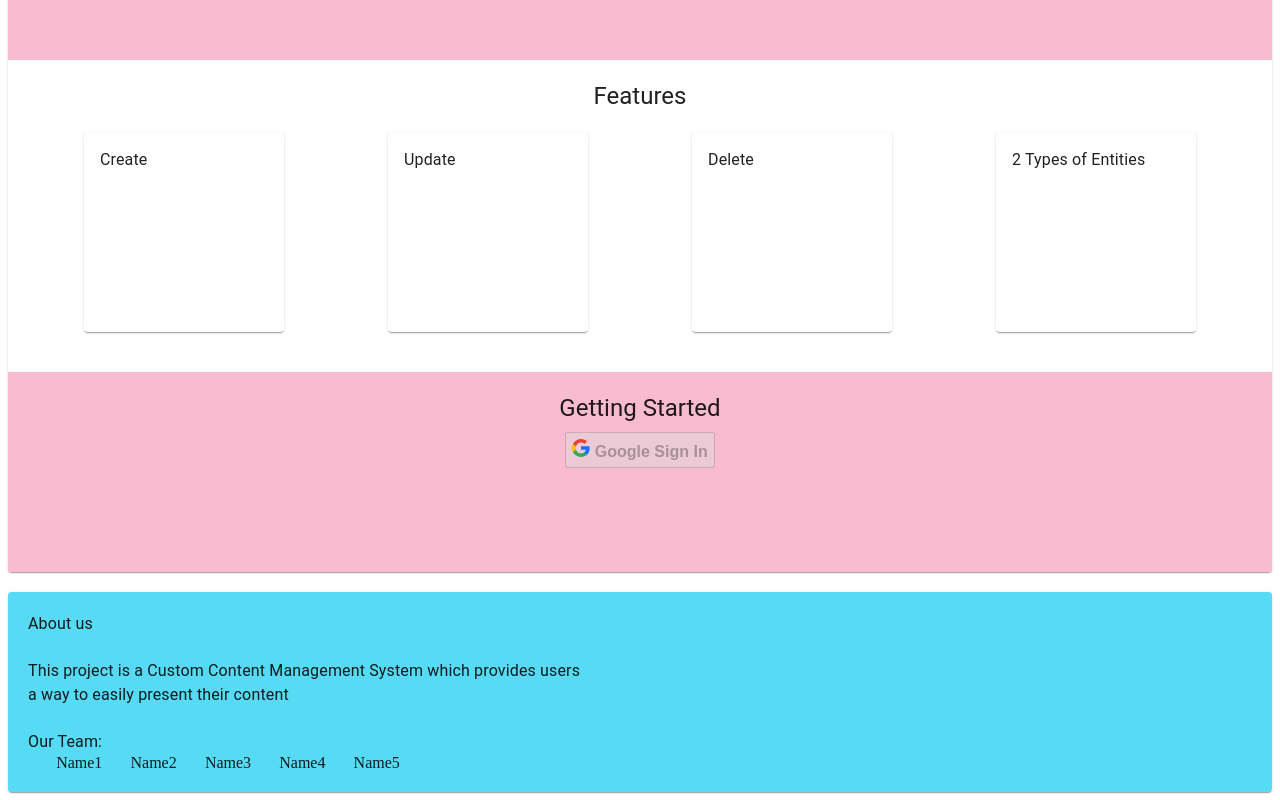
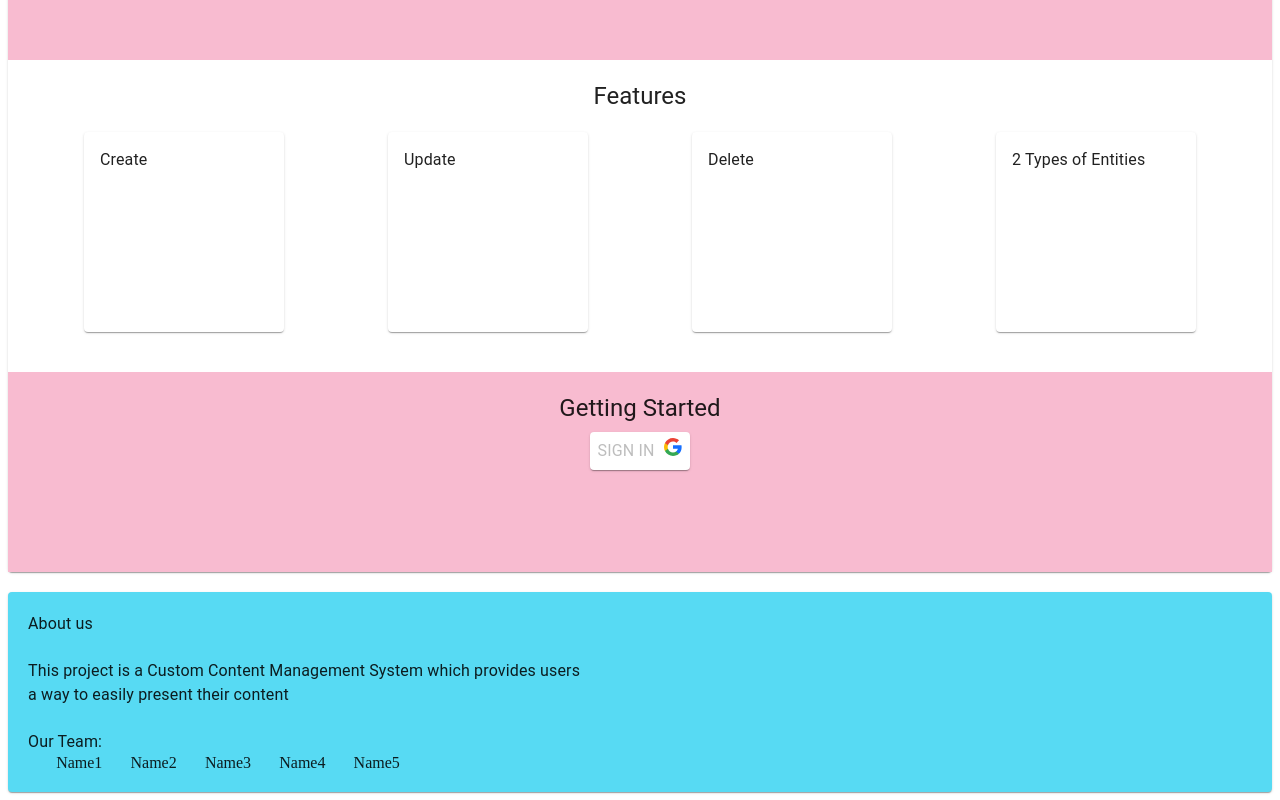
Before and after one commit to AnshSharmaa/CCMS, a React (Create React App) app in the folder client/: page / in a window 1280 px wide. Shown: the part 521-1321 px from the top of the page. Built offline with nearby package versions, Linux system fonts and the light colour scheme.

Commit message:
Sign in added to header

```diff
--- a/client/src/components/Auth/Auth.js
+++ b/client/src/components/Auth/Auth.js
@@ -1,5 +1,6 @@
 import React, { useState } from "react"
 import { GoogleLogin } from "react-google-login"
+import { Button, Typography } from "@material-ui/core"
 
 import Gicon from "./icon"
 
@@ -45,13 +46,16 @@ const Auth = () => {
         <GoogleLogin
           clientId="65050724318-9ost9pd74pn6lcvp7nnm21f6c1lcedd6.apps.googleusercontent.com"
           render={(renderProps) => (
-            <button
+            <Button
+              color="inherit"
               className="Glogin"
               onClick={renderProps.onClick}
               disabled={renderProps.disabled}
             >
-              <Gicon /> Google Sign In
-            </button>
+              <Typography>Sign In</Typography>
+              <div style={{marginLeft:'10px'}}><Gicon /></div>
+
+            </Button>
           )}
           onSuccess={googleSuccess}
           onFailure={googleFailure}
@@ -59,9 +63,9 @@ const Auth = () => {
         />
       )}
       {user && (
-        <button className="Glogin" onClick={logout}>
+        <Button color="inherit" className="Glogin" onClick={logout}>
           Logout
-        </button>
+        </Button>
       )}
     </div>
   )
--- a/client/src/components/Datapage.js
+++ b/client/src/components/Datapage.js
@@ -1,7 +1,7 @@
 import React from "react"
 import { Paper, Grid } from "@material-ui/core"
 import { makeStyles } from "@material-ui/core/styles"
-import Create from "./create"
+import Create from "./Create"
 import Posts from "./Posts/Posts"
 import Profiles from "./Profiles/Profiles"
 
--- a/client/src/components/Main.js
+++ b/client/src/components/Main.js
@@ -115,7 +115,9 @@ const Main = () => {
         </Typography>
         <Grid container justify="center" spacing={3}>
           <Grid>
-            <Auth />
+            <Paper>
+              <Auth/>
+            </Paper>
           </Grid>
         </Grid>
       </Box>
--- a/client/src/components/header.js
+++ b/client/src/components/header.js
@@ -8,6 +8,7 @@ import {
   IconButton,
 } from "@material-ui/core"
 import { makeStyles } from "@material-ui/core/styles"
+import Auth from "./Auth/Auth"
 
 const useStyles = makeStyles({
   siteName: {
@@ -47,6 +48,9 @@ const Header = () => {
         <Button color="inherit" component={Link} to="/data">
           Create/All Data
         </Button>
+
+        <Auth/>
+
       </Toolbar>
     </AppBar>
   )
```
